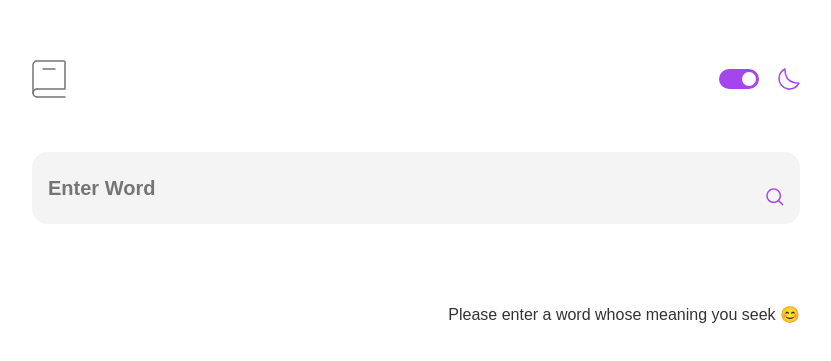
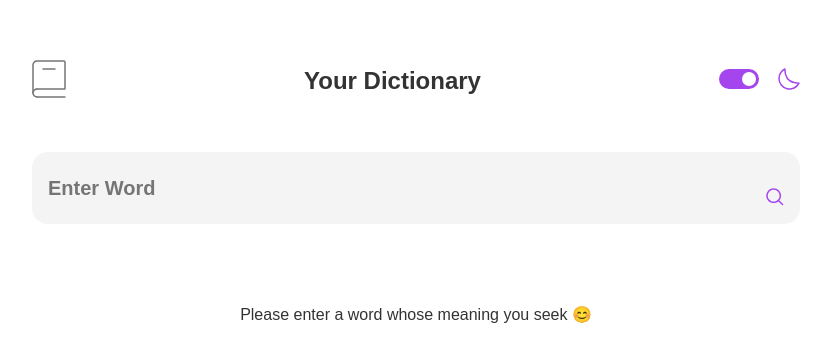
Before and after one commit to arthurkyambadde/dictionary-app, a React (Create React App) app: page / in a window 1280 px wide. Shown: the part 293-654 px from the top of the page, without its empty margins (224-1055 px from the left). Built offline with nearby package versions, Linux system fonts and the light colour scheme.

Commit message:
(feat): add application name and styles

```diff
--- a/src/components/WordIntro/styles.module.css
+++ b/src/components/WordIntro/styles.module.css
@@ -24,3 +24,10 @@
   color: #a445ed;
   margin: 0;
 }
+
+.default_statement {
+  display: flex;
+  align-items: center;
+  justify-content: center;
+  width: 100%;
+}
--- a/src/components/header/Header.jsx
+++ b/src/components/header/Header.jsx
@@ -10,6 +10,7 @@ function Header(props) {
   return (
     <div className={styles.header_wrapper}>
       <DictionaryIcon />
+      <span className={styles.app_name}>Your Dictionary</span>
       <div onClick={toggleTheme}>
         {theme === "light" ? <LightModeIcon /> : <NightModeIcon />}
       </div>
--- a/src/components/header/styles.module.css
+++ b/src/components/header/styles.module.css
@@ -10,3 +10,10 @@
 .mode_wrapper {
   cursor: pointer;
 }
+
+.app_name {
+  font-style: normal;
+  font-weight: 700;
+  font-size: 24px;
+  margin: 0;
+}
```
